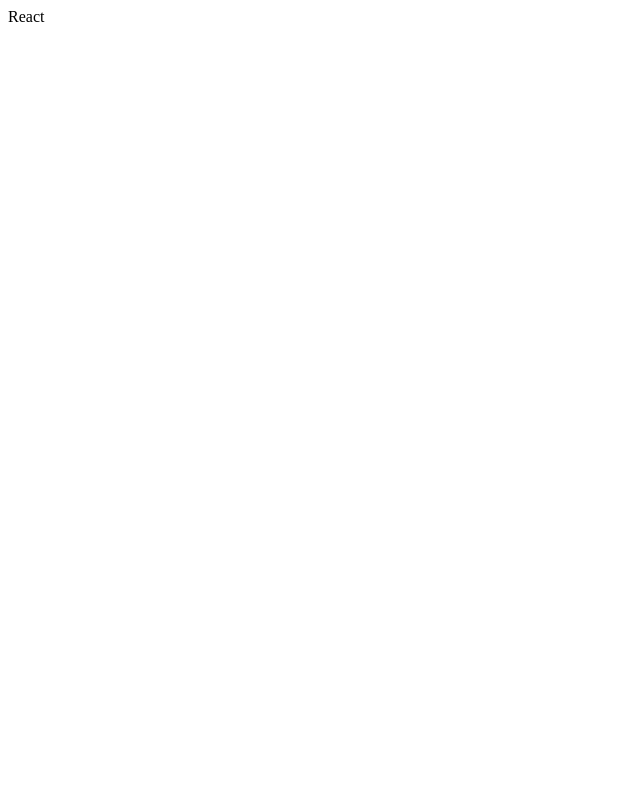
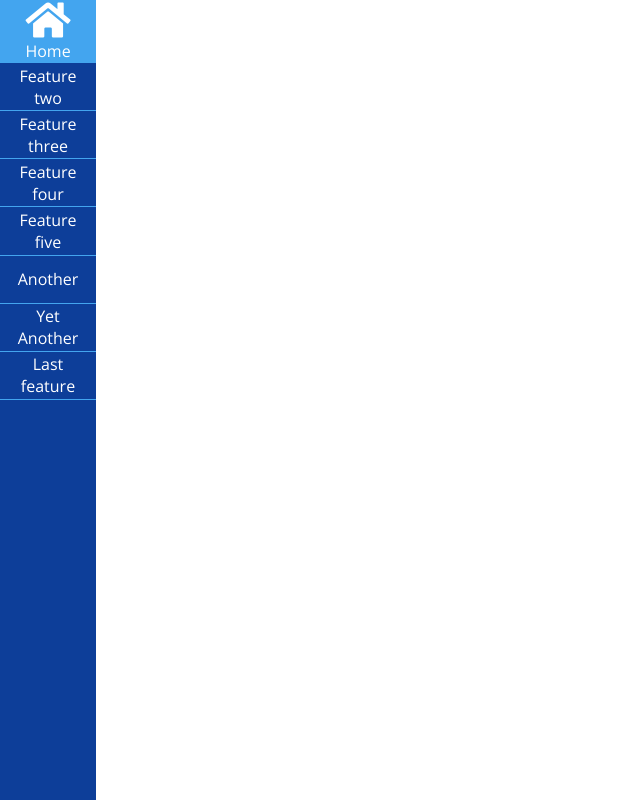
Before and after one commit to MaciejGazdecki/Test-tak-for-F-secure, a React app: page / in a window 1280 px wide. Shown: the whole page, without its empty margins (0-640 px from the left). Built offline with nearby package versions, Linux system fonts and the light colour scheme.

Commit message:
Navigation bar done

```diff
--- a/src/index.html
+++ b/src/index.html
@@ -2,7 +2,9 @@
 <html lang="en">
 <head>
     <meta charset="UTF-8">
-    <title>Title</title>
+    <link href="https://fonts.googleapis.com/css?family=Open+Sans:300,400,600,700&display=swap&subset=latin-ext" rel="stylesheet">
+    <link rel="stylesheet" href="https://cdnjs.cloudflare.com/ajax/libs/font-awesome/5.11.2/css/all.min.css" integrity="sha256-+N4/V/SbAFiW1MPBCXnfnP9QSN3+Keu+NlB+0ev/YKQ=" crossorigin="anonymous" />
+    <title>Test Task</title>
 </head>
 <body>
 <div id="app"></div>
--- a/src/js/App/App.js
+++ b/src/js/App/App.js
@@ -1,10 +1,13 @@
 import React from 'react';
-import ReactDOM from "react-dom";
+import {HashRouter as Router, Route,Switch} from "react-router-dom";
+import Navigation from "../Navigation/navigation";
 
 
 function App () {
     return (
-        <div>React</div>
+        <Router>
+            <Navigation/>
+        </Router>
     )
 }
 
--- /dev/null
+++ b/src/js/Navigation/navigation.js
@@ -0,0 +1,61 @@
+import React from 'react';
+import style from './navigation.modules.scss';
+import {NavLink} from "react-router-dom";
+
+function Navigation() {
+    return (
+        <nav className={style.navigation}>
+            <ul className={style.navList}>
+                <li>
+                    <NavLink activeClassName={style.active} to="/">
+                        <p><i className="fas fa-home"></i></p>
+                        <p>Home</p>
+                    </NavLink>
+                </li>
+                <li>
+                    <NavLink activeClassName={style.active} to='/feature-two'>
+                        <p>Feature</p>
+                        <p>two</p>
+                    </NavLink>
+                </li>
+                <li>
+                    <NavLink activeClassName={style.active} to='/feature-three'>
+                        <p>Feature</p>
+                        <p>three</p>
+                    </NavLink>
+                </li>
+                <li>
+                    <NavLink activeClassName={style.active} to='/feature-four'>
+                        <p>Feature</p>
+                        <p>four</p>
+                    </NavLink>
+                </li>
+                <li>
+                    <NavLink activeClassName={style.active} to='/feature-five'>
+                        <p>Feature</p>
+                        <p>five</p>
+                    </NavLink>
+                </li>
+                <li>
+                    <NavLink activeClassName={style.active} to='/another'>
+                        <p>Another</p>
+                    </NavLink>
+                </li>
+                <li>
+                    <NavLink activeClassName={style.active} to='/yet-another'>
+                        <p>Yet</p>
+                        <p>Another</p>
+                    </NavLink>
+                </li>
+                <li>
+                    <NavLink activeClassName={style.active} to='/last-feature'>
+                        <p>Last</p>
+                        <p>feature</p>
+                    </NavLink>
+                </li>
+            </ul>
+        </nav>
+    )
+}
+
+export default Navigation;
--- /dev/null
+++ b/src/js/Navigation/navigation.modules.scss
@@ -0,0 +1,37 @@
+.navigation {
+  color: white;
+  background-color: #0D3E99;
+  width: 7.5%;
+  height: 100vh;
+  .navList {
+    display: flex;
+    flex-direction: column;
+    justify-content: space-between;
+    height: 50%;
+    li {
+      text-align: center;
+      border-bottom: 1px solid #43A5EF;
+      height: 80px;
+      width: 100%;
+      a {
+        display: flex;
+        justify-content: center;
+        align-items: center;
+        flex-direction: column;
+        width: 100%;
+        height: 100%;
+        text-decoration: none;
+        color: white;
+        p {
+          color: white;
+          i {
+            font-size: 40px;
+          }
+        }
+      }
+    }
+  }
+}
+.active {
+  background-color: #43A5EF;
+}
--- a/src/js/index.js
+++ b/src/js/index.js
@@ -1,7 +1,7 @@
-import style from '../sass/main.scss';
 import React from 'react';
 import ReactDOM from "react-dom";
 import App from "./App/App";
+import "../sass/main.scss"
 
 
 ReactDOM.render(<App />, document.getElementById("app"));
--- a/src/sass/main.scss
+++ b/src/sass/main.scss
@@ -0,0 +1,14 @@
+body {
+  font-family: 'Open Sans', sans-serif;;
+}
+
+ol,ul {
+  list-style: none;
+  margin: 0;
+}
+
+* {
+  margin: 0;
+  padding: 0;
+  box-sizing: border-box;
+}
```
